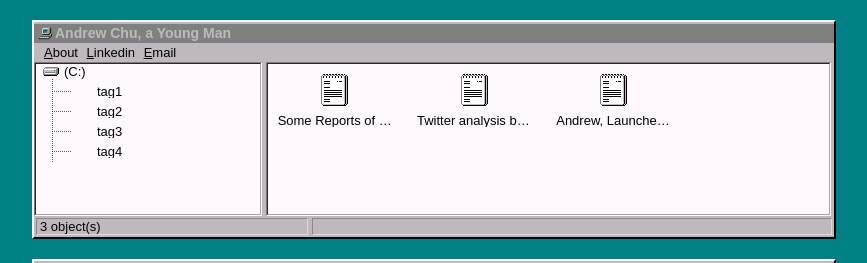
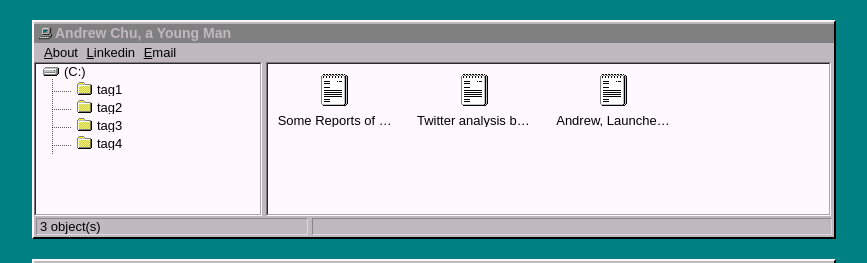
Before and after one commit to scyxx2/lakerschampions.github.io, a Jekyll site: the page built from index.html, in a window 1280 px wide. Shown: the top 263 px of the page, without its empty margins (206-1073 px from the left). Built offline with Jekyll 4.4.1, drawn with Linux system fonts in a browser that asks for light colours.

Commit message:
Update default.html

```diff
--- a/_layouts/default.html
+++ b/_layouts/default.html
@@ -38,13 +38,13 @@
 				<li><a href="/tag/{{ tag | first | slugify }}/" title="{{ tag[0] | replace:'-', ' ' }}"><img src="/assets/img/folder.ico" />{{ tag[0] | replace:'-', ' ' }}</a></li>
 				{% endfor %} -->
 
-				<li><a href="/tag/tag1/" title="tag1"><img src="/windows-95/assets/img/folder.ico" />tag1</a></li>
+				<li><a href="/tag/tag1/" title="tag1"><img src="/assets/img/folder.ico" />tag1</a></li>
 
-				<li><a href="/tag/tag2/" title="tag2"><img src="/windows-95/assets/img/folder.ico" />tag2</a></li>
+				<li><a href="/tag/tag2/" title="tag2"><img src="/assets/img/folder.ico" />tag2</a></li>
 
-				<li><a href="/tag/tag3/" title="tag3"><img src="/windows-95/assets/img/folder.ico" />tag3</a></li>
+				<li><a href="/tag/tag3/" title="tag3"><img src="/assets/img/folder.ico" />tag3</a></li>
 
-				<li><a href="/tag/tag4/" title="tag4"><img src="/windows-95/assets/img/folder.ico" />tag4</a></li>
+				<li><a href="/tag/tag4/" title="tag4"><img src="/assets/img/folder.ico" />tag4</a></li>
 			</ul>
 				</li>
 			</ul>
```
